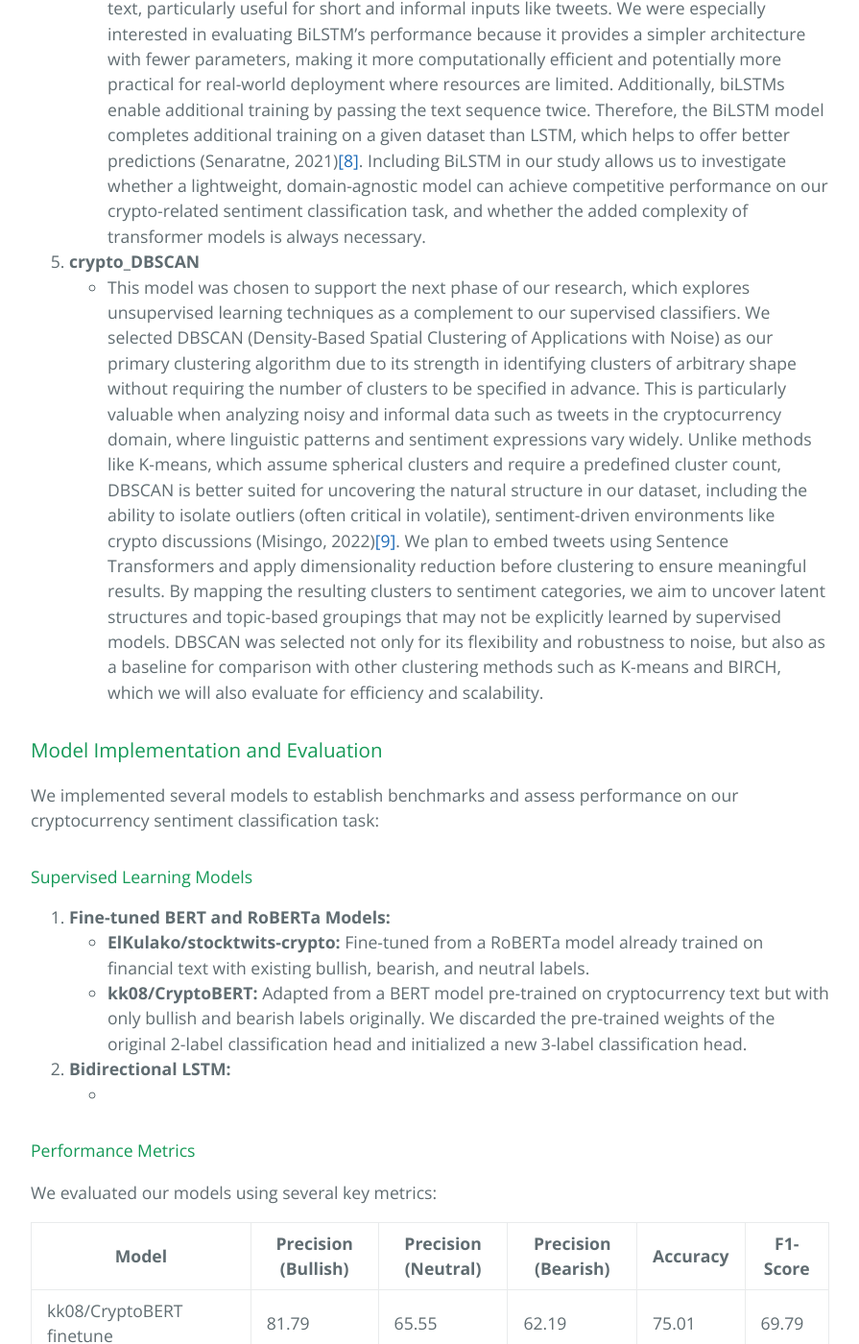
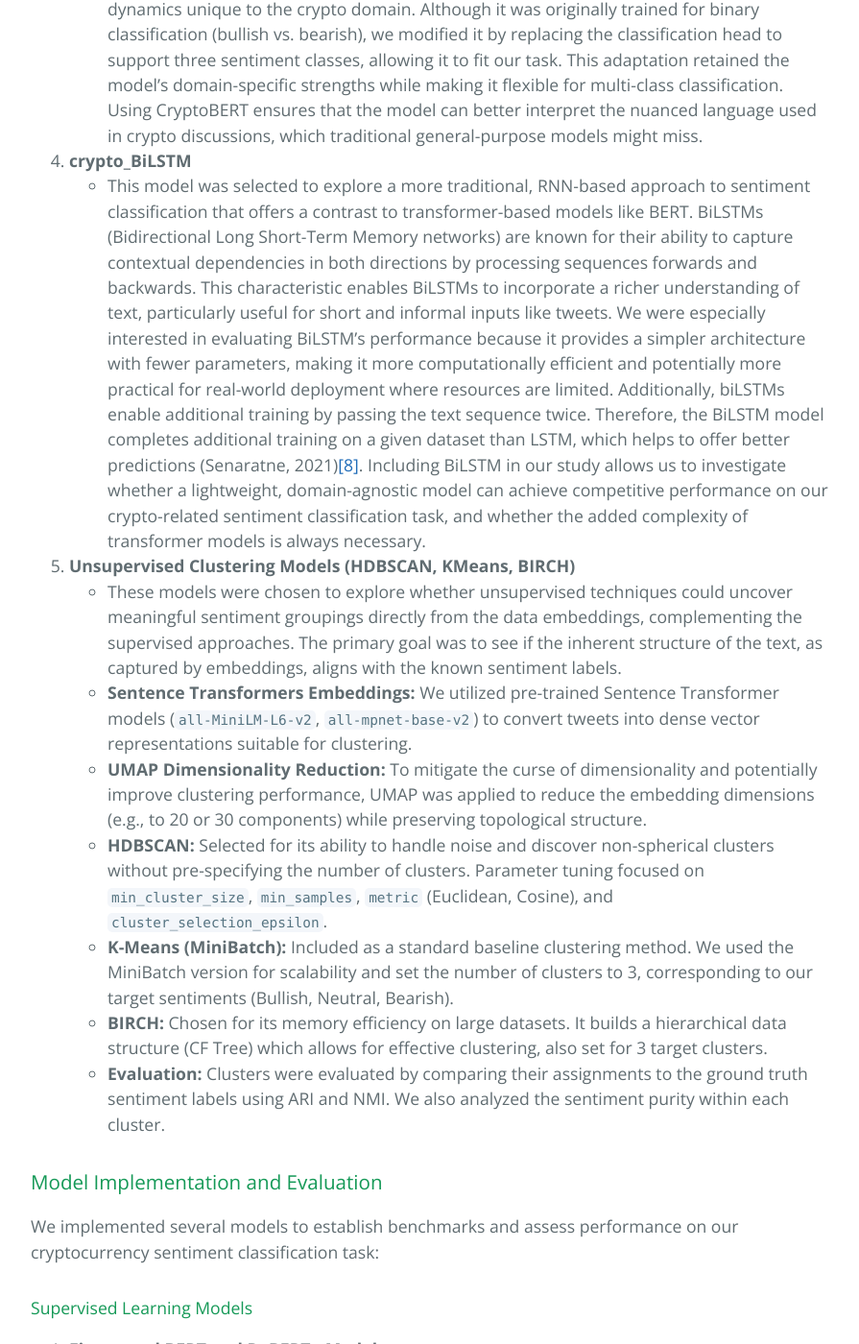
Before and after one commit to lowweihong/team14-CryptoMood, a Jekyll site: the page built from index.md, in a window 1280 px wide and 1400 px high, scrolled down 6979 px. Shown: the whole window at 96% size, without its empty margins (192-1087 px from the left). Built offline with Jekyll 4.4.1, drawn with Linux system fonts in a browser that asks for light colours; our own code applies the rules of GitHub Pages for plain Markdown files; some of the changed text lies outside the part shown.

Commit message:
unsupervised update

```diff
--- a/index.md
+++ b/index.md
@@ -70,8 +70,11 @@
 
 
 ### ML Approaches
-- **Unsupervised:**
-  - **DBSCAN Clustering**: Apply DBSCAN to detect sentiment clusters in the data. This algorithm is useful for identifying patterns and outliers in high-density regions, which can help in understanding the distribution of sentiments
+- **Unsupervised Clustering:** Explore the inherent structure of the tweet embeddings without relying on predefined labels. The goal is to determine if tweets naturally group by sentiment (Bullish, Neutral, Bearish). We experimented with several algorithms:
+    - **HDBSCAN:** A density-based algorithm capable of finding clusters of varying shapes and identifying noise points, suitable for potentially complex embedding spaces.
+    - **K-Means (MiniBatch):** A centroid-based algorithm partitioning data into a predefined number (k=3 for our sentiment classes) of clusters. Used MiniBatchKMeans for efficiency with larger datasets.
+    - **BIRCH:** An algorithm suitable for large datasets that builds a tree structure to find clusters, also configured for k=3 target clusters.
+    - **Pipeline:** All methods used tweet embeddings generated by Sentence Transformers (`all-MiniLM-L6-v2` and `all-mpnet-base-v2`), followed by UMAP for dimensionality reduction before applying the clustering algorithm. Cluster quality was evaluated using metrics like Adjusted Rand Index (ARI), Normalized Mutual Information (NMI) against ground truth labels, and internal metrics like Silhouette Score where applicable. We also analyzed the sentiment distribution within each identified cluster.
 - **Supervised:**
   - **Bert Models**
     - Finetune model using pretrain model ElKulako/stocktwits-crypto, the pretrain model originally has bullish, bearish and neutral labels. (Kulakowski & Frasincar, 2023)[[1]](#1)
@@ -135,8 +138,14 @@
    - This model was selected for this study due to its robust foundation and domain-specific advantages tailored to cryptocurrency sentiment analysis. CryptoBERT builds upon FinBERT, a model pre-trained on a large corpus of financial texts, which equips it with a strong base understanding of financial terminology, sentiment nuances, and contextual patterns (Araci, 2019)[[7]](#7). Additionally, this model is chosen is due to its pre-training on cryptocurrency-specific text, giving it an inherent understanding of the vocabulary, slang, and market dynamics unique to the crypto domain. Although it was originally trained for binary classification (bullish vs. bearish), we modified it by replacing the classification head to support three sentiment classes, allowing it to fit our task. This adaptation retained the model’s domain-specific strengths while making it flexible for multi-class classification. Using CryptoBERT ensures that the model can better interpret the nuanced language used in crypto discussions, which traditional general-purpose models might miss.
 4. **crypto_BiLSTM**
    - This model was selected to explore a more traditional, RNN-based approach to sentiment classification that offers a contrast to transformer-based models like BERT. BiLSTMs (Bidirectional Long Short-Term Memory networks) are known for their ability to capture contextual dependencies in both directions by processing sequences forwards and backwards. This characteristic enables BiLSTMs to incorporate a richer understanding of text, particularly useful for short and informal inputs like tweets. We were especially interested in evaluating BiLSTM’s performance because it provides a simpler architecture with fewer parameters, making it more computationally efficient and potentially more practical for real-world deployment where resources are limited. Additionally, biLSTMs enable additional training by passing the text sequence twice. Therefore, the BiLSTM model completes additional training on a given dataset than LSTM, which helps to offer better predictions (Senaratne, 2021)[[8]](#8). Including BiLSTM in our study allows us to investigate whether a lightweight, domain-agnostic model can achieve competitive performance on our crypto-related sentiment classification task, and whether the added complexity of transformer models is always necessary.
-5. **crypto_DBSCAN**
-   - This model was chosen to support the next phase of our research, which explores unsupervised learning techniques as a complement to our supervised classifiers. We selected DBSCAN (Density-Based Spatial Clustering of Applications with Noise) as our primary clustering algorithm due to its strength in identifying clusters of arbitrary shape without requiring the number of clusters to be specified in advance. This is particularly valuable when analyzing noisy and informal data such as tweets in the cryptocurrency domain, where linguistic patterns and sentiment expressions vary widely. Unlike methods like K-means, which assume spherical clusters and require a predefined cluster count, DBSCAN is better suited for uncovering the natural structure in our dataset, including the ability to isolate outliers (often critical in volatile), sentiment-driven environments like crypto discussions (Misingo, 2022)[[9]](#9). We plan to embed tweets using Sentence Transformers and apply dimensionality reduction before clustering to ensure meaningful results. By mapping the resulting clusters to sentiment categories, we aim to uncover latent structures and topic-based groupings that may not be explicitly learned by supervised models. DBSCAN was selected not only for its flexibility and robustness to noise, but also as a baseline for comparison with other clustering methods such as K-means and BIRCH, which we will also evaluate for efficiency and scalability.
+5. **Unsupervised Clustering Models (HDBSCAN, KMeans, BIRCH)**
+   - These models were chosen to explore whether unsupervised techniques could uncover meaningful sentiment groupings directly from the data embeddings, complementing the supervised approaches. The primary goal was to see if the inherent structure of the text, as captured by embeddings, aligns with the known sentiment labels.
+   - **Sentence Transformers Embeddings:** We utilized pre-trained Sentence Transformer models (`all-MiniLM-L6-v2`, `all-mpnet-base-v2`) to convert tweets into dense vector representations suitable for clustering.
+   - **UMAP Dimensionality Reduction:** To mitigate the curse of dimensionality and potentially improve clustering performance, UMAP was applied to reduce the embedding dimensions (e.g., to 20 or 30 components) while preserving topological structure.
+   - **HDBSCAN:** Selected for its ability to handle noise and discover non-spherical clusters without pre-specifying the number of clusters. Parameter tuning focused on `min_cluster_size`, `min_samples`, `metric` (Euclidean, Cosine), and `cluster_selection_epsilon`.
+   - **K-Means (MiniBatch):** Included as a standard baseline clustering method. We used the MiniBatch version for scalability and set the number of clusters to 3, corresponding to our target sentiments (Bullish, Neutral, Bearish).
+   - **BIRCH:** Chosen for its memory efficiency on large datasets. It builds a hierarchical data structure (CF Tree) which allows for effective clustering, also set for 3 target clusters.
+   - **Evaluation:** Clusters were evaluated by comparing their assignments to the ground truth sentiment labels using ARI and NMI. We also analyzed the sentiment purity within each cluster.
 
 ### Model Implementation and Evaluation
 
@@ -177,6 +186,42 @@
 3. **Fine-tuning Benefits:** The significant performance gap between the fine-tuned models and the baseline demonstrates the effectiveness of transfer learning for this task.
 
 In summary, **kk08/CryptoBERT** outperformed the other models, possibly due to the cleaner nature of its original training dataset, which was labeled directly by the authors. In cases where no label was assigned, the default sentiment was set to neutral. In contrast, the stephan/financial_tweets_crypto dataset used in our study contained noisier labels, as it was not annotated by the original authors, potentially leading to inconsistencies in sentiment classification.
+
+#### Unsupervised Learning Models
+
+We explored three clustering algorithms (HDBSCAN, K-Means, BIRCH) on tweet embeddings (`all-MiniLM-L6-v2` or `all-mpnet-base-v2` followed by UMAP reduction). The goal was to assess if tweets naturally cluster by sentiment. Clusters were mapped to sentiments based on the majority class within each cluster for evaluation purposes.
+
+**Experimental Setup:**
+- **Embeddings:** `all-MiniLM-L6-v2` or `all-mpnet-base-v2` from Sentence Transformers.
+- **Dimensionality Reduction:** UMAP (e.g., `n_neighbors=15`, `n_components=20`, `metric='cosine'`).
+- **Clustering Algorithms:**
+    - HDBSCAN: Tuned `min_cluster_size`, `min_samples`, `cluster_selection_epsilon`.
+    - KMeans (MiniBatch): `n_clusters=3`.
+    - BIRCH: `n_clusters=3`, tuned `threshold`, `branching_factor`.
+- **Evaluation:** Adjusted Rand Index (ARI), Normalized Mutual Information (NMI) against true labels, noise percentage (for HDBSCAN), and cluster purity analysis.
+
+**Results Summary:**
+
+Overall, unsupervised methods struggled significantly to produce clusters that align well with the ground truth sentiment labels.
+
+| Model Configuration                     | ARI     | NMI     | Noise % | Notes                                                                 |
+|-----------------------------------------|---------|---------|---------|-----------------------------------------------------------------------|
+| KMeans (MiniLM, UMAP, k=3)   | 0.0044  | 0.0033  | N/A     | Clusters highly mixed, dominated by Bullish (~60% each). Poor separation. |
+| BIRCH (MiniLM, UMAP, k=3)      | -0.0003 | 0.0027  | N/A     | Similar to KMeans, poor separation, clusters dominated by Bullish.      |
+| HDBSCAN (MiniLM, UMAP, Euclidean) | ~0.01   | ~0.01   | 37.3%   | Initial attempt, high noise, very low Neutral/Bearish accuracy (~29%/7%). |
+| HDBSCAN (MPNet, UMAP, Cosine) | ~0.02   | ~0.02   | 42.8%   | Changing embedding/metric slightly improved Neutral/Bearish mapping (~35%/9%) but increased noise. |
+| HDBSCAN (MPNet, UMAP, Cosine, Tuned) | 0.025 | 0.021 | 35.0% | Slightly reduced noise, marginal improvement in mapping (e.g., Neutral ~38%, Bearish ~12%). |
+
+
+**Cluster Purity Analysis (Example - KMeans):**
+- **Cluster 0 (22513 samples):** Bullish: 61.3%, Neutral: 22.8%, Bearish: 15.9% (Mapped: Bullish)
+- **Cluster 1 (5761 samples):** Bullish: 58.9%, Neutral: 23.3%, Bearish: 17.8% (Mapped: Bullish)
+- **Cluster 2 (20418 samples):** Bullish: 59.2%, Neutral: 18.9%, Bearish: 21.9% (Mapped: Bullish)
+
+This pattern of mixed clusters dominated by the majority 'Bullish' class was typical across KMeans and BIRCH. HDBSCAN identified significant noise but its formed clusters also showed limited sentiment purity, especially for Neutral and Bearish classes.
+
+**Unsupervised Clustering Performance:**
+Our exploration into unsupervised clustering (HDBSCAN, KMeans, BIRCH) revealed significant challenges in separating tweets based purely on sentiment using embedding structure. As shown in the results table, ARI and NMI scores were consistently close to zero, indicating that the cluster assignments were near random compared to the ground truth sentiment labels. Both KMeans and BIRCH produced clusters heavily dominated by the majority 'Bullish' class, failing to isolate distinct Neutral or Bearish groups. HDBSCAN, while capable of identifying noise (often capturing 35-45% of the data points), also struggled to form sentiment-pure clusters. Even after extensive parameter tuning across embedding models, distance metrics, UMAP settings, and HDBSCAN parameters, the resulting clusters remained highly mixed. This suggests that while embeddings capture semantic meaning, the semantic differences between Bullish, Neutral, and Bearish tweets in this dataset might be too subtle or overlapping for these unsupervised algorithms to effectively distinguish without explicit label guidance. The clusters likely formed around topics or writing styles rather than sentiment polarity alone.
 
 <!-- Suggestion: Add confusion matrix visualization to show classification patterns -->
 
```
